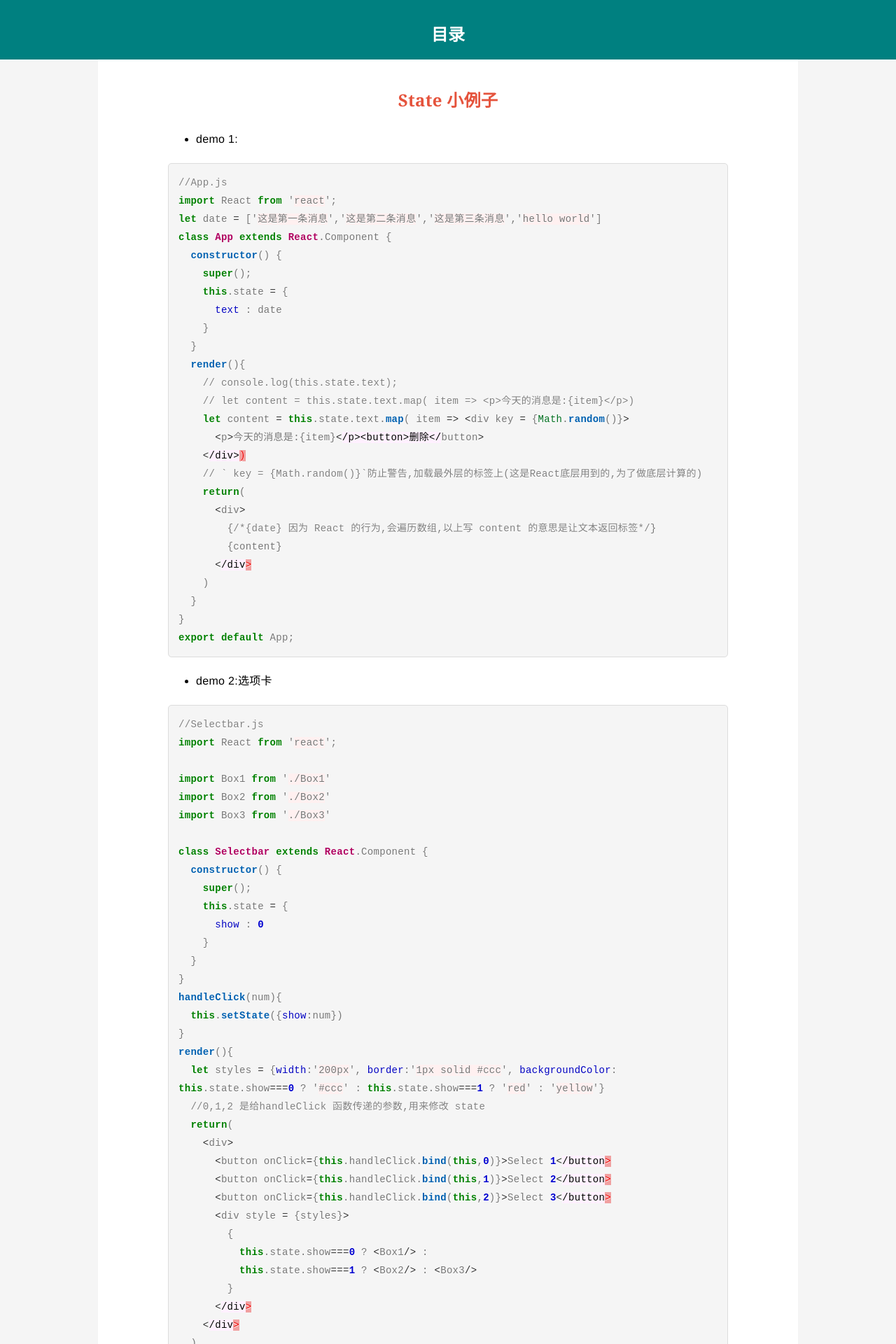
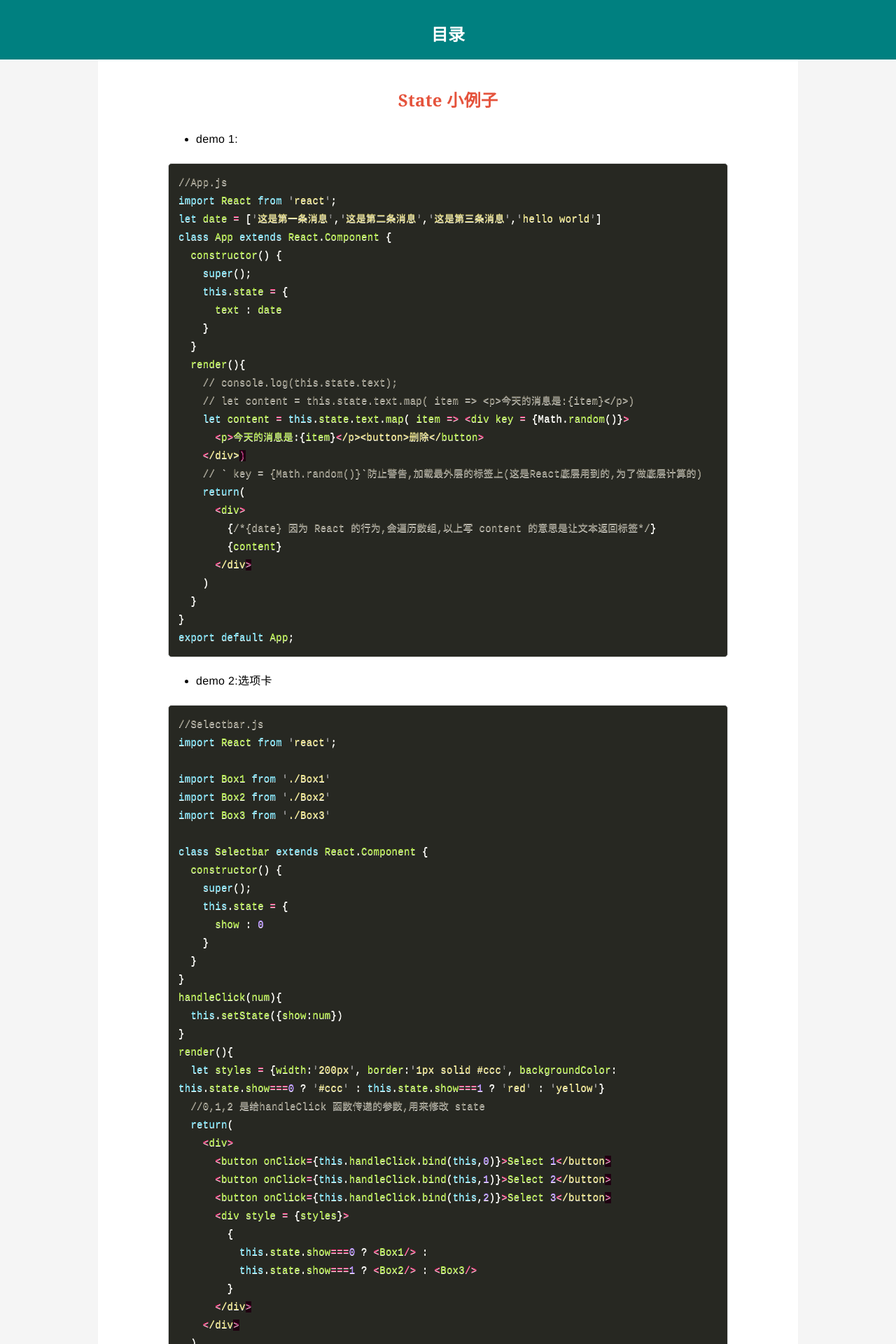
Before and after one commit to fightingljm/fightingljm.github.io, a Jekyll site: the page built from react/8-state-demo.md, in a window 1280 px wide. Shown: the top 1920 px of the page at 70% size. Built offline with Jekyll 4.4.1, drawn with Linux system fonts in a browser that asks for light colours.

Commit message:
modify height-light

```diff
--- a/css/main.css
+++ b/css/main.css
@@ -135,65 +135,69 @@
 
 .chapter-contents p > code, .chapter-contents ul > code, .chapter-contents ol > code, .chapter-contents li > code { padding-right: 4px; padding-left: 4px; padding-top: 2px; padding-bottom: 2px; background-color: #F5F5F5; color: #14877E; border-radius: 4px; font-size: 15px; }
 
-/*https://github.com/jwarby/jekyll-pygments-themes/blob/master/colorful.css */
-.highlight .hll { background-color: #ffffcc }
-.highlight .c { color: #808080 } /* Comment */
-.highlight .err { color: #F00000; background-color: #F0A0A0 } /* Error */
-.highlight .k { color: #008000; font-weight: bold } /* Keyword */
-.highlight .o { color: #303030 } /* Operator */
-.highlight .cm { color: #808080 } /* Comment.Multiline */
-.highlight .cp { color: #507090 } /* Comment.Preproc */
-.highlight .c1 { color: #808080 } /* Comment.Single */
-.highlight .cs { color: #cc0000; font-weight: bold } /* Comment.Special */
-.highlight .gd { color: #A00000 } /* Generic.Deleted */
+/*https://github.com/jwarby/jekyll-pygments-themes/blob/master/monokai.css */
+.highlight pre { background-color: #272822; }
+.highlight .hll { background-color: #272822; }
+.highlight .c { color: #75715e } /* Comment */
+.highlight .err { color: #960050; background-color: #1e0010 } /* Error */
+.highlight .k { color: #66d9ef } /* Keyword */
+.highlight .l { color: #ae81ff } /* Literal */
+.highlight .n { color: #f8f8f2 } /* Name */
+.highlight .o { color: #f92672 } /* Operator */
+.highlight .p { color: #f8f8f2 } /* Punctuation */
+.highlight .cm { color: #75715e } /* Comment.Multiline */
+.highlight .cp { color: #75715e } /* Comment.Preproc */
+.highlight .c1 { color: #75715e } /* Comment.Single */
+.highlight .cs { color: #75715e } /* Comment.Special */
 .highlight .ge { font-style: italic } /* Generic.Emph */
-.highlight .gr { color: #FF0000 } /* Generic.Error */
-.highlight .gh { color: #000080; font-weight: bold } /* Generic.Heading */
-.highlight .gi { color: #00A000 } /* Generic.Inserted */
-.highlight .go { color: #808080 } /* Generic.Output */
-.highlight .gp { color: #c65d09; font-weight: bold } /* Generic.Prompt */
 .highlight .gs { font-weight: bold } /* Generic.Strong */
-.highlight .gu { color: #800080; font-weight: bold } /* Generic.Subheading */
-.highlight .gt { color: #0040D0 } /* Generic.Traceback */
-.highlight .kc { color: #008000; font-weight: bold } /* Keyword.Constant */
-.highlight .kd { color: #008000; font-weight: bold } /* Keyword.Declaration */
-.highlight .kn { color: #008000; font-weight: bold } /* Keyword.Namespace */
-.highlight .kp { color: #003080; font-weight: bold } /* Keyword.Pseudo */
-.highlight .kr { color: #008000; font-weight: bold } /* Keyword.Reserved */
-.highlight .kt { color: #303090; font-weight: bold } /* Keyword.Type */
-.highlight .m { color: #6000E0; font-weight: bold } /* Literal.Number */
-.highlight .s { background-color: #fff0f0 } /* Literal.String */
-.highlight .na { color: #0000C0 } /* Name.Attribute */
-.highlight .nb { color: #007020 } /* Name.Builtin */
-.highlight .nc { color: #B00060; font-weight: bold } /* Name.Class */
-.highlight .no { color: #003060; font-weight: bold } /* Name.Constant */
-.highlight .nd { color: #505050; font-weight: bold } /* Name.Decorator */
-.highlight .ni { color: #800000; font-weight: bold } /* Name.Entity */
-.highlight .ne { color: #F00000; font-weight: bold } /* Name.Exception */
-.highlight .nf { color: #0060B0; font-weight: bold } /* Name.Function */
-.highlight .nl { color: #907000; font-weight: bold } /* Name.Label */
-.highlight .nn { color: #0e84b5; font-weight: bold } /* Name.Namespace */
-.highlight .nt { color: #007000 } /* Name.Tag */
-.highlight .nv { color: #906030 } /* Name.Variable */
-.highlight .ow { color: #000000; font-weight: bold } /* Operator.Word */
-.highlight .w { color: #bbbbbb } /* Text.Whitespace */
-.highlight .mf { color: #6000E0; font-weight: bold } /* Literal.Number.Float */
-.highlight .mh { color: #005080; font-weight: bold } /* Literal.Number.Hex */
-.highlight .mi { color: #0000D0; font-weight: bold } /* Literal.Number.Integer */
-.highlight .mo { color: #4000E0; font-weight: bold } /* Literal.Number.Oct */
-.highlight .sb { background-color: #fff0f0 } /* Literal.String.Backtick */
-.highlight .sc { color: #0040D0 } /* Literal.String.Char */
-.highlight .sd { color: #D04020 } /* Literal.String.Doc */
-.highlight .s2 { background-color: #fff0f0 } /* Literal.String.Double */
-.highlight .se { color: #606060; font-weight: bold; background-color: #fff0f0 } /* Literal.String.Escape */
-.highlight .sh { background-color: #fff0f0 } /* Literal.String.Heredoc */
-.highlight .si { background-color: #e0e0e0 } /* Literal.String.Interpol */
-.highlight .sx { color: #D02000; background-color: #fff0f0 } /* Literal.String.Other */
-.highlight .sr { color: #000000; background-color: #fff0ff } /* Literal.String.Regex */
-.highlight .s1 { background-color: #fff0f0 } /* Literal.String.Single */
-.highlight .ss { color: #A06000 } /* Literal.String.Symbol */
-.highlight .bp { color: #007020 } /* Name.Builtin.Pseudo */
-.highlight .vc { color: #306090 } /* Name.Variable.Class */
-.highlight .vg { color: #d07000; font-weight: bold } /* Name.Variable.Global */
-.highlight .vi { color: #3030B0 } /* Name.Variable.Instance */
-.highlight .il { color: #0000D0; font-weight: bold } /* Literal.Number.Integer.Long */
+.highlight .kc { color: #66d9ef } /* Keyword.Constant */
+.highlight .kd { color: #66d9ef } /* Keyword.Declaration */
+.highlight .kn { color: #f92672 } /* Keyword.Namespace */
+.highlight .kp { color: #66d9ef } /* Keyword.Pseudo */
+.highlight .kr { color: #66d9ef } /* Keyword.Reserved */
+.highlight .kt { color: #66d9ef } /* Keyword.Type */
+.highlight .ld { color: #e6db74 } /* Literal.Date */
+.highlight .m { color: #ae81ff } /* Literal.Number */
+.highlight .s { color: #e6db74 } /* Literal.String */
+.highlight .na { color: #a6e22e } /* Name.Attribute */
+.highlight .nb { color: #f8f8f2 } /* Name.Builtin */
+.highlight .nc { color: #a6e22e } /* Name.Class */
+.highlight .no { color: #66d9ef } /* Name.Constant */
+.highlight .nd { color: #a6e22e } /* Name.Decorator */
+.highlight .ni { color: #f8f8f2 } /* Name.Entity */
+.highlight .ne { color: #a6e22e } /* Name.Exception */
+.highlight .nf { color: #a6e22e } /* Name.Function */
+.highlight .nl { color: #f8f8f2 } /* Name.Label */
+.highlight .nn { color: #f8f8f2 } /* Name.Namespace */
+.highlight .nx { color: #a6e22e } /* Name.Other */
+.highlight .py { color: #f8f8f2 } /* Name.Property */
+.highlight .nt { color: #f92672 } /* Name.Tag */
+.highlight .nv { color: #f8f8f2 } /* Name.Variable */
+.highlight .ow { color: #f92672 } /* Operator.Word */
+.highlight .w { color: #f8f8f2 } /* Text.Whitespace */
+.highlight .mf { color: #ae81ff } /* Literal.Number.Float */
+.highlight .mh { color: #ae81ff } /* Literal.Number.Hex */
+.highlight .mi { color: #ae81ff } /* Literal.Number.Integer */
+.highlight .mo { color: #ae81ff } /* Literal.Number.Oct */
+.highlight .sb { color: #e6db74 } /* Literal.String.Backtick */
+.highlight .sc { color: #e6db74 } /* Literal.String.Char */
+.highlight .sd { color: #e6db74 } /* Literal.String.Doc */
+.highlight .s2 { color: #e6db74 } /* Literal.String.Double */
+.highlight .se { color: #ae81ff } /* Literal.String.Escape */
+.highlight .sh { color: #e6db74 } /* Literal.String.Heredoc */
+.highlight .si { color: #e6db74 } /* Literal.String.Interpol */
+.highlight .sx { color: #e6db74 } /* Literal.String.Other */
+.highlight .sr { color: #e6db74 } /* Literal.String.Regex */
+.highlight .s1 { color: #e6db74 } /* Literal.String.Single */
+.highlight .ss { color: #e6db74 } /* Literal.String.Symbol */
+.highlight .bp { color: #f8f8f2 } /* Name.Builtin.Pseudo */
+.highlight .vc { color: #f8f8f2 } /* Name.Variable.Class */
+.highlight .vg { color: #f8f8f2 } /* Name.Variable.Global */
+.highlight .vi { color: #f8f8f2 } /* Name.Variable.Instance */
+.highlight .il { color: #ae81ff } /* Literal.Number.Integer.Long */
+
+.highlight .gh { } /* Generic Heading & Diff Header */
+.highlight .gu { color: #75715e; } /* Generic.Subheading & Diff Unified/Comment? */
+.highlight .gd { color: #f92672; } /* Generic.Deleted & Diff Deleted */
+.highlight .gi { color: #a6e22e; } /* Generic.Inserted & Diff Inserted */
```
